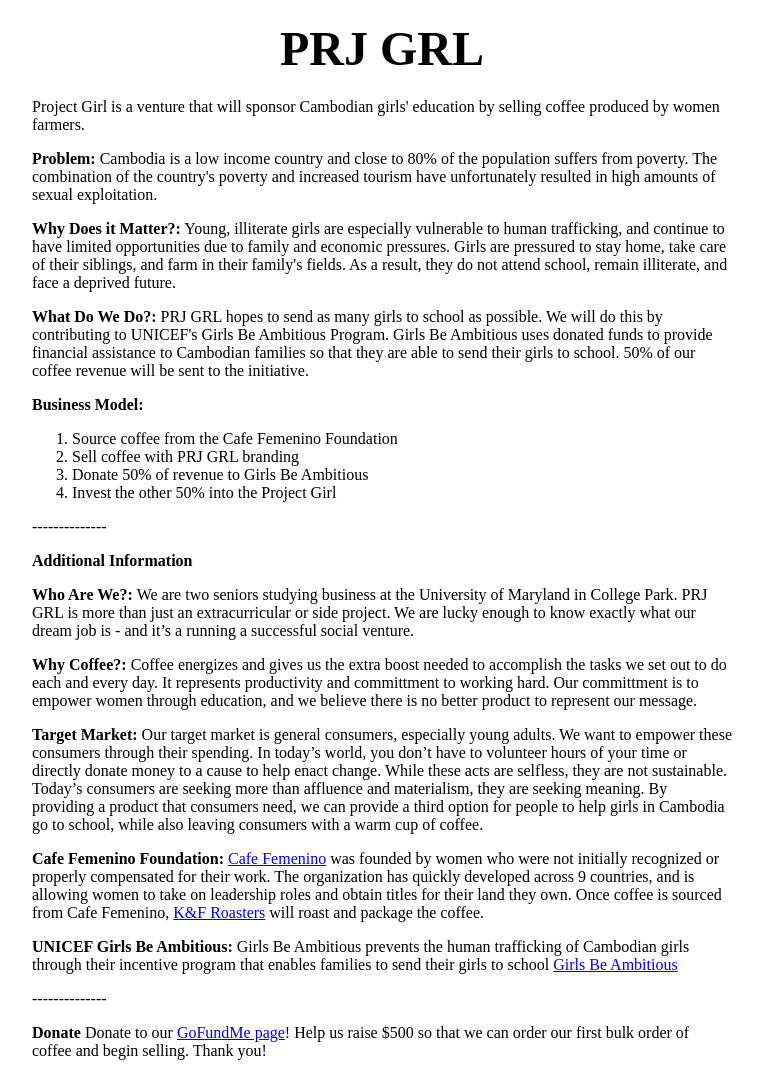
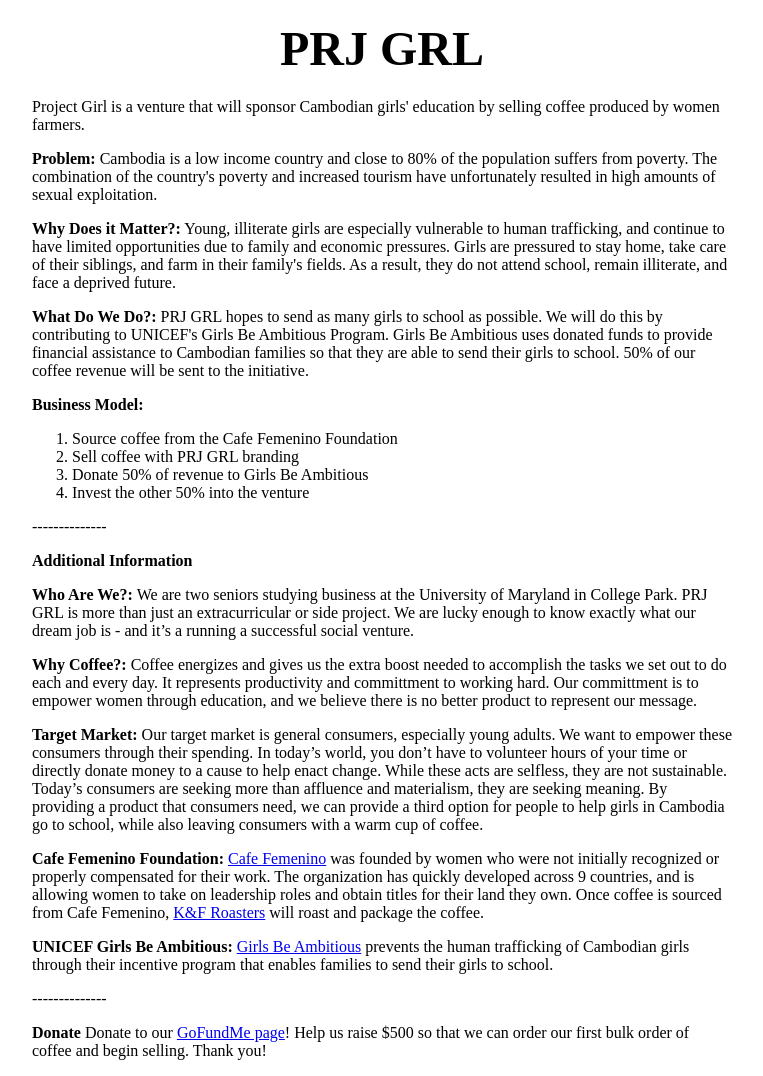
Before and after one commit to prjgrl/PRJGRL, a plain HTML site: page index.html in a window 1280 px wide. Shown: the whole page, without its empty margins (258-1021 px from the left). Drawn offline with Linux system fonts and the light colour scheme.

Commit message:
Update index.html

```diff
--- a/index.html
+++ b/index.html
@@ -49,7 +49,7 @@
                 <li>Source coffee from the Cafe Femenino Foundation</li>
                 <li>Sell coffee with PRJ GRL branding</li>
                 <li>Donate 50% of revenue to Girls Be Ambitious</li>
-                <li>Invest the other 50% into the Project Girl</li>
+                <li>Invest the other 50% into the venture</li>
             </ol>
 
         <p>
@@ -83,8 +83,8 @@
 
          <p>
             <b> UNICEF Girls Be Ambitious: </b>
-             Girls Be Ambitious prevents the human trafficking of Cambodian girls through their incentive program that enables families to send their girls to school
-             <a href="http://www.cambodiaschools.com/our-programs/girls-be-ambitious/"target="_blank">Girls Be Ambitious</a>
+            <a href="http://www.cambodiaschools.com/our-programs/girls-be-ambitious/"target="_blank">Girls Be Ambitious</a> prevents the human trafficking of Cambodian girls through their incentive program that enables families to send their girls to school.
+
         </p>
              <p>--------------
                 </p>
```
